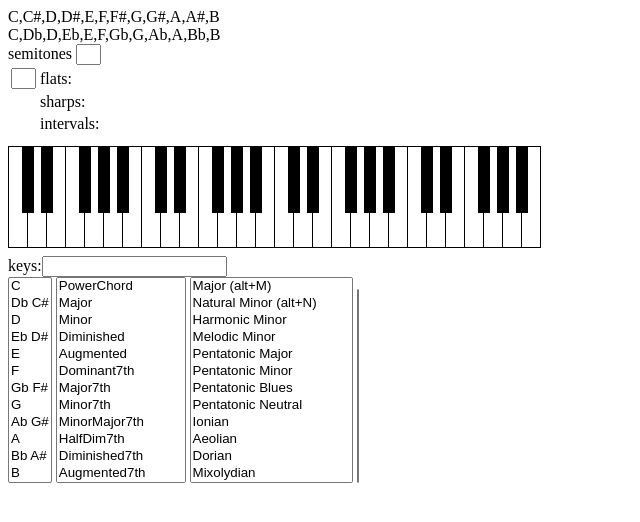
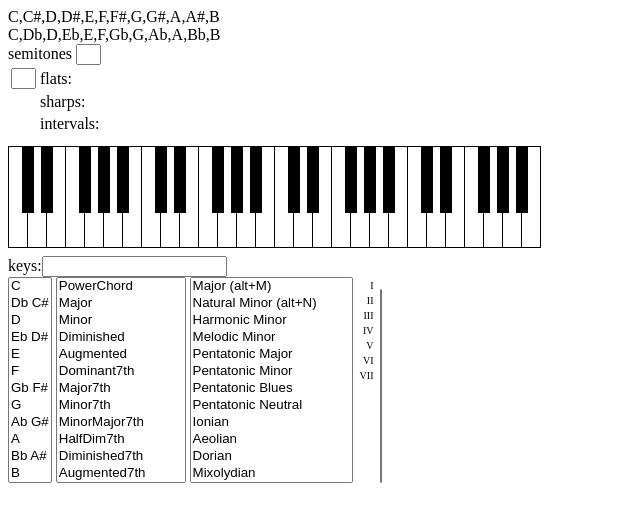
Before and after one commit to activedecay/pianojs, a plain HTML site: page index.html in a window 1280 px wide. Shown: the whole page, without its empty margins (0-640 px from the left). Drawn offline with Linux system fonts and the light colour scheme.

Commit message:
added label names to diatonics

```diff
--- a/css/css.css
+++ b/css/css.css
@@ -31,3 +31,12 @@
 .iterations {
     width: 25px;
 }
+.diatonic-labels {
+    display: inline-block;
+    font-size: 10px;
+    vertical-align: top;
+    text-align: right;
+}
+.ctrl-panel {
+    position: relative;
+}
--- a/index.html
+++ b/index.html
@@ -24,11 +24,20 @@
 </table>
 <div class="keyboard"></div>
 <div>keys:<input class="keyboardKeys" maxlength="3"/></div>
-<div>
+<div class="ctrl-panel">
     <select class="notes" size="12"></select>
     <select class="chords" size="12"></select>
     <select class="scales" size="12"></select>
-    <select class="diatonic" size="12"></select>
+    <table class="diatonic-labels">
+    <tr><td>I</td></tr>
+    <tr><td>II</td></tr>
+    <tr><td>III</td></tr>
+    <tr><td>IV</td></tr>
+    <tr><td>V</td></tr>
+    <tr><td>VI</td></tr>
+    <tr><td>VII</td></tr>
+    </table>    <select class="diatonic" size="12"></select>
+
 </div>
 </body>
 </html>
```
